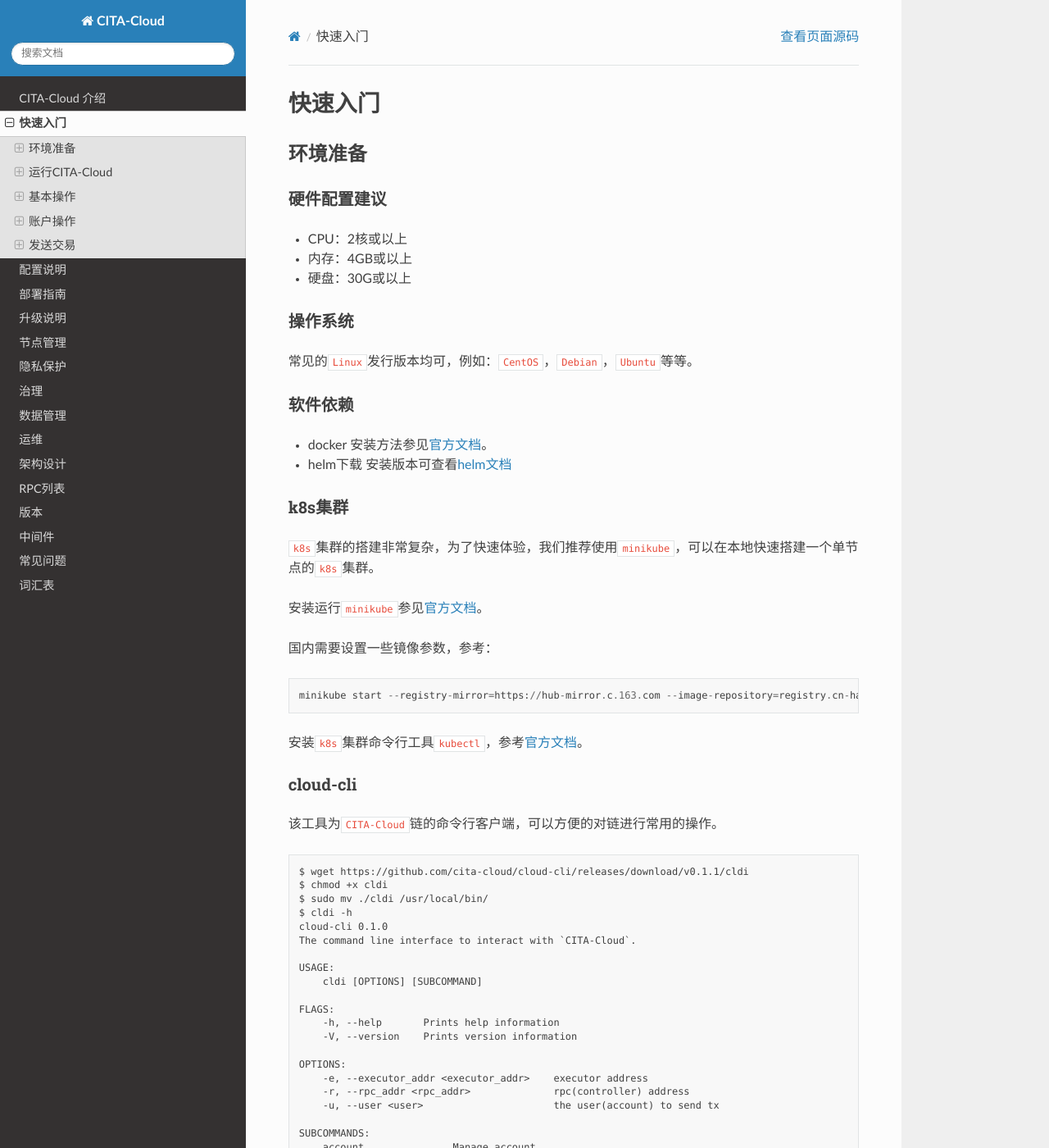
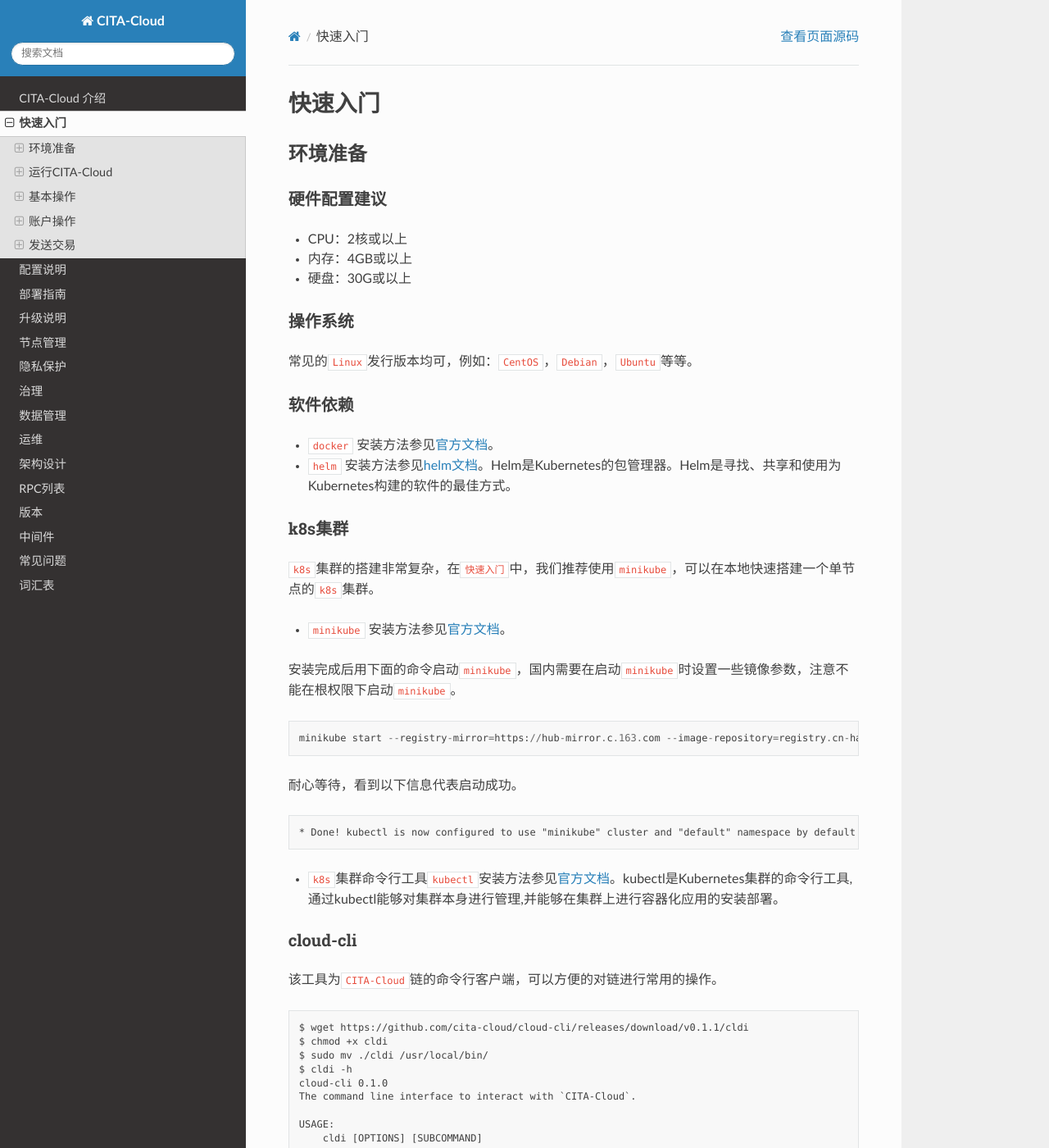
Before and after one commit to cita-cloud/docs, a Sphinx documentation site: the page built from source/getting-start.md, in a window 1280 px wide and 1400 px high. Shown: the whole window at 82% size. Built offline with Sphinx 7.4.7 and the Read the Docs theme 2.0.0, drawn with Linux system fonts in a browser that asks for light colours; some of the changed text lies outside the part shown.

Commit message:
Update getting-start.md

````diff
--- a/source/getting-start.md
+++ b/source/getting-start.md
@@ -14,23 +14,28 @@
 
 #### 软件依赖
 
-* docker 安装方法参见[官方文档](https://docs.docker.com/engine/install/)。
+* `docker` 安装方法参见[官方文档](https://docs.docker.com/engine/install/)。
 
-* helm下载 安装版本可查看[helm文档](https://helm.sh/docs/intro/install/)
+* `helm` 安装方法参见[helm文档](https://helm.sh/docs/intro/install/)。Helm是Kubernetes的包管理器。Helm是寻找、共享和使用为Kubernetes构建的软件的最佳方式。
 
 #### k8s集群
 
-`k8s`集群的搭建非常复杂，为了快速体验，我们推荐使用`minikube`，可以在本地快速搭建一个单节点的`k8s`集群。
+`k8s`集群的搭建非常复杂，在`快速入门`中，我们推荐使用`minikube`，可以在本地快速搭建一个单节点的`k8s`集群。
 
-安装运行`minikube`参见[官方文档](https://minikube.sigs.k8s.io/docs/start/)。
+* `minikube` 安装方法参见[官方文档](https://minikube.sigs.k8s.io/docs/start/)。
 
-国内需要设置一些镜像参数，参考：
+安装完成后用下面的命令启动`minikube`，国内需要在启动`minikube`时设置一些镜像参数，注意不能在根权限下启动`minikube`。
 
 ```
 minikube start --registry-mirror=https://hub-mirror.c.163.com --image-repository=registry.cn-hangzhou.aliyuncs.com/google_containers --vm-driver=docker --alsologtostderr -v=8 --base-image registry.cn-hangzhou.aliyuncs.com/google_containers/kicbase:v0.0.17
 ```
+耐心等待，看到以下信息代表启动成功。
 
-安装`k8s`集群命令行工具`kubectl`，参考[官方文档](https://kubernetes.io/docs/tasks/tools/install-kubectl-linux/)。
+```
+* Done! kubectl is now configured to use "minikube" cluster and "default" namespace by default
+```
+
+* `k8s`集群命令行工具`kubectl`安装方法参见[官方文档](https://kubernetes.io/docs/tasks/tools/install-kubectl-linux/)。kubectl是Kubernetes集群的命令行工具,通过kubectl能够对集群本身进行管理,并能够在集群上进行容器化应用的安装部署。
 
 #### cloud-cli
 
@@ -99,7 +104,8 @@
 cita-cloud/cita-cloud-pvc                       6.0.0           6.0.0           Create PVC for CITA-Cloud
 ```
 
-#### 创建PVC
+#### 创建PVC（Persistent Volume Claim）
+PersistentVolumeClaim (PVC)是对PV的申请(Claim)。PVC通常由普通用户创建 和维护。需要为Pod分配存储资源时，用户可以创建一个PVC,指明存储资源的容量大小 和访问模式(比如只读)等信息，Kubemetes会查找并提供满足条件的PV。
 
 ```
 $ helm install local-pvc cita-cloud/cita-cloud-pvc --set scName=standard
````
